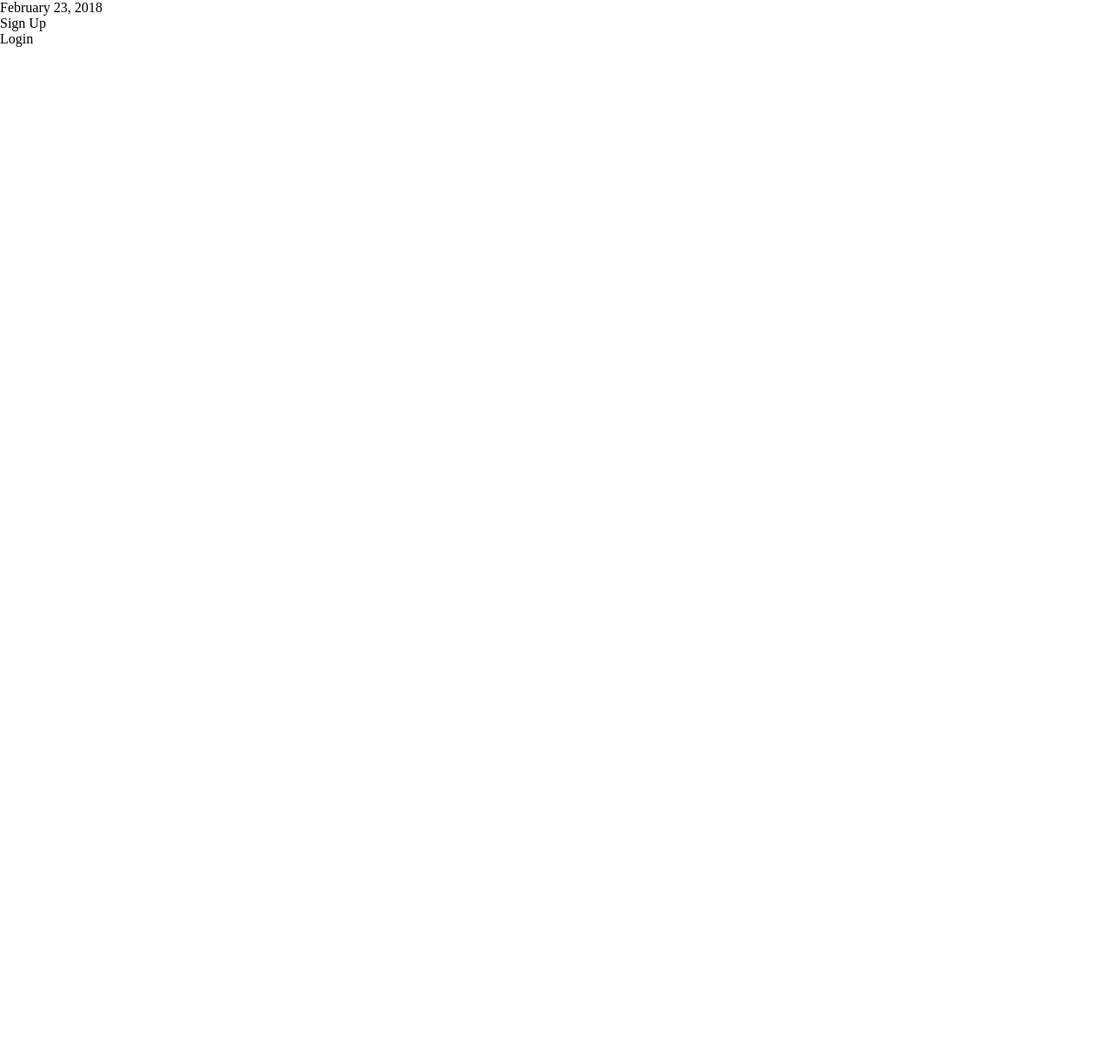
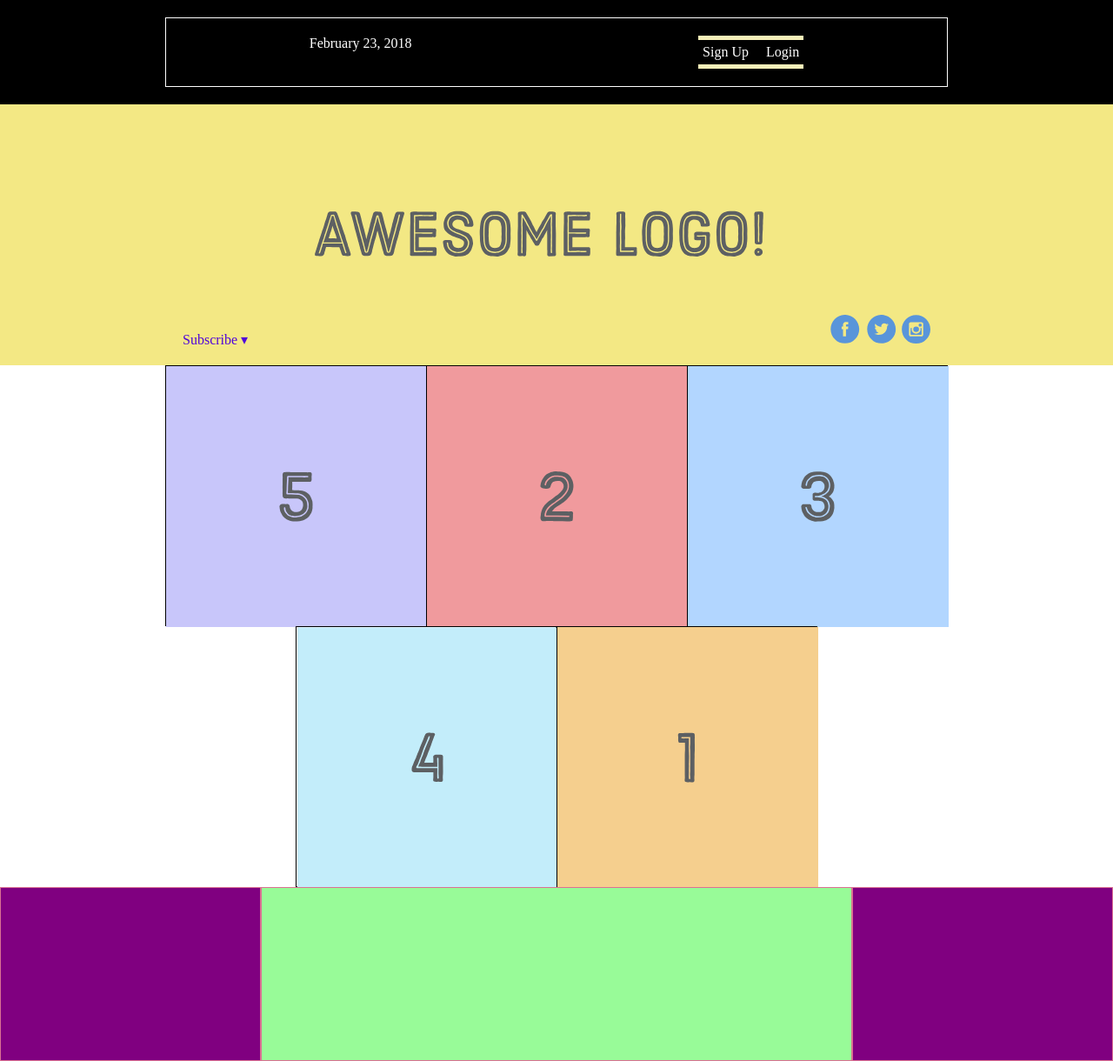
Before and after one commit to lizclimberhouse/w3d5_flexbox, a plain HTML site: page index.html in a window 1280 px wide. Shown: the whole page at 87% size. Before the commit the page ends 800 px from the top, so only its background shows below. Drawn offline with Linux system fonts and the light colour scheme.

Commit message:
flex box friday example finished

```diff
--- a/index.html
+++ b/index.html
@@ -6,9 +6,44 @@
   </head>
   <body>
     <div class="menu-container">
-      <div class="data">February 23, 2018</div>
-      <div class="signup">Sign Up</div>
-      <div class="login">Login</div>
+      <div class="menu">
+        <div class="data">February 23, 2018</div>
+        <div class="links">
+          <div class="signup">Sign Up</div>
+          <div class="login">Login</div>
+        </div>
+      </div>
+    </div>
+    <div class="header-container">
+      <div class="header">
+        <div class="subscribe">Subscribe &#9662;</div>
+        <div class="logo"><img src="images/awesome-logo.svg"></div>
+        <div class="social"><img src="images/social-icons.svg"></div>
+      </div>
+    </div>
+    <div class="photo-grid-container">
+      <div class="photo-grid">
+        <div class="photo-grid-item first-item">
+          <img src="images/one.svg">
+        </div>
+        <div class="photo-grid-item">
+          <img src="images/two.svg">
+        </div>
+        <div class="photo-grid-item">
+          <img src="images/three.svg">
+        </div>
+        <div class="photo-grid-item">
+            <img src="images/four.svg">
+        </div>
+        <div class="photo-grid-item last-item">
+            <img src="images/five.svg">
+        </div>
+      </div>
+    </div>
+    <div class="footer">
+      <div class="footer-item footer-one"></div>
+      <div class="footer-item footer-two"></div>
+      <div class="footer-item footer-three"></div>
     </div>
   </body>
 </html>
--- a/styles.css
+++ b/styles.css
@@ -5,8 +5,102 @@
   box-sizing: border-box;
 }
 
-.menu-contianer {
+.menu-container {
   color: white;
   background-color: black;
-  padding: 20px 0:
+  padding: 20px 0;
+  display: flex;
+  justify-content: center;
 }
+
+.menu {
+  border: 1px solid white;
+  padding: 20px 0;
+  width: 900px;
+  display: flex;
+  justify-content: space-around;
+}
+
+.links {
+  border-top: 5px solid rgb(245, 239, 184);
+  border-bottom: 5px solid rgb(245, 239, 184);
+  padding: 5px;
+  display: flex;
+  justify-content: flex-end;
+}
+
+.login {
+  margin-left: 20px;
+}
+
+.header-container {
+  color: #5005DA;
+  background-color: rgb(243, 232, 132);
+  display: flex;
+  justify-content: center;
+}
+
+.header {
+  width: 900px;
+  height: 300px;
+  display: flex;
+  justify-content: space-between;
+  align-items: center;
+}
+
+.photo-grid-container {
+  display: flex;
+  justify-content: center;
+}
+
+.photo-grid {
+  width: 900px;
+  display: flex;
+  justify-content: center;
+  flex-wrap: wrap;
+  flex-direction: row;
+  align-items: center;
+}
+
+.photo-grid-item {
+  border: 1px solid black;
+  width: 300px;
+  height: 300px;
+}
+
+.first-item {
+  order: 1;
+}
+
+.last-item {
+  order: -1;
+}
+
+.social,
+.subscribe {
+  align-self: flex-end;
+  margin: 20px;
+}
+
+.footer {
+  display: flex;
+  justify-content: space-between;
+}
+
+.footer-item {
+  border: 1px solid palevioletred;
+  background-color: palegreen;
+  height: 200px;
+  flex: 1; /* take as much space as possible */
+}
+
+.footer-three {
+  flex: 2;
+}
+
+.footer-one,
+.footer-three {
+  background-color: purple;
+  width: 300px;
+  flex: initial; /* making the flex prop null from above */
+}
```
Also changed, not shown: images/awesome-logo.svg (added), images/five.svg (added), images/four.svg (added), images/one.svg (added), images/social-icons.svg (added), images/three.svg (added), images/two.svg (added).
